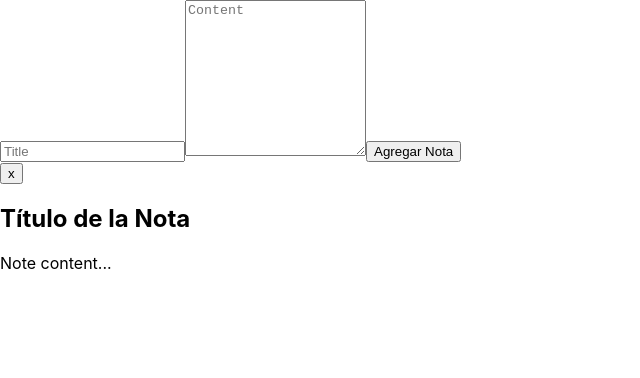
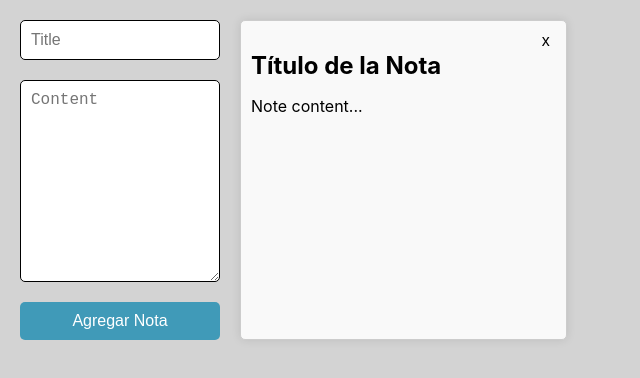
Before and after one commit to ManuelFBS/notes-app, a React (Create React App) app: page / in a window 1280 px wide. Shown: the top 378 px of the page, without its empty margins (0-640 px from the left). Built offline with nearby package versions, Linux system fonts and the light colour scheme.

Commit message:
Modificación de App.css

```diff
--- a/src/App.css
+++ b/src/App.css
@@ -1,38 +1,94 @@
-.App {
-  text-align: center;
+body {
+  margin: 20px;
+  background-color: lightgrey;
 }
 
-.App-logo {
-  height: 40vmin;
-  pointer-events: none;
+.app-container {
+  grid-template-columns: 1fr;
 }
 
-@media (prefers-reduced-motion: no-preference) {
-  .App-logo {
-    animation: App-logo-spin infinite 20s linear;
+@media (min-width: 600px) {
+  .app-container {
+    display: grid;
+    grid-template-columns: 200px 1fr;
+    gap: 20px;
   }
 }
 
-.App-header {
-  background-color: #282c34;
-  min-height: 100vh;
+.notes-grid {
+  display: grid;
+  grid-template-columns: repeat(auto-fill, minmax(250px, 1fr));
+  grid-auto-rows: minmax(250px, auto);
+  gap: 20px;
+}
+
+.note-item {
   display: flex;
   flex-direction: column;
-  align-items: center;
-  justify-content: center;
-  font-size: calc(10px + 2vmin);
+  border: 1px solid #ccc;
+  padding: 10px;
+  border-radius: 5px;
+  background-color: #f9f9f9;
+  box-shadow: 0px 0px 10px rgba(0, 0, 0, 0.1);
+  cursor: pointer;
+}
+
+.notes-header {
+  display: flex;
+  justify-content: flex-end;
+}
+
+.notes-header button {
+  font-size: 16px;
+  background: transparent;
+  border: none;
+  cursor: pointer;
+  max-width: fit-content;
+}
+
+h2 {
+  margin: 0;
+}
+
+.note-form {
+  display: flex;
+  flex-direction: column;
+  gap: 20px;
+}
+
+textarea,
+input {
+  border-radius: 5px;
+  border: 1px solid black;
+  padding: 10px;
+  font-size: 16px;
+}
+
+.note-form button {
+  border-radius: 5px;
+  background-color: rgb(64, 154, 184);
+  border: none;
+  padding: 10px;
+  font-size: 16px;
   color: white;
 }
 
-.App-link {
-  color: #61dafb;
+.note-form button:hover {
+  background-color: rgb(106, 175, 198);
+  cursor: pointer;
 }
 
-@keyframes App-logo-spin {
-  from {
-    transform: rotate(0deg);
-  }
-  to {
-    transform: rotate(360deg);
-  }
+.edit-buttons {
+  display: flex;
+  justify-content: space-evenly;
+  gap: 5px;
 }
+
+.edit-buttons button {
+  flex: 1;
+}
+
+.edit-buttons button:last-of-type {
+  background-color: rgb(220, 89, 89);
+  color: white;
+}
```
